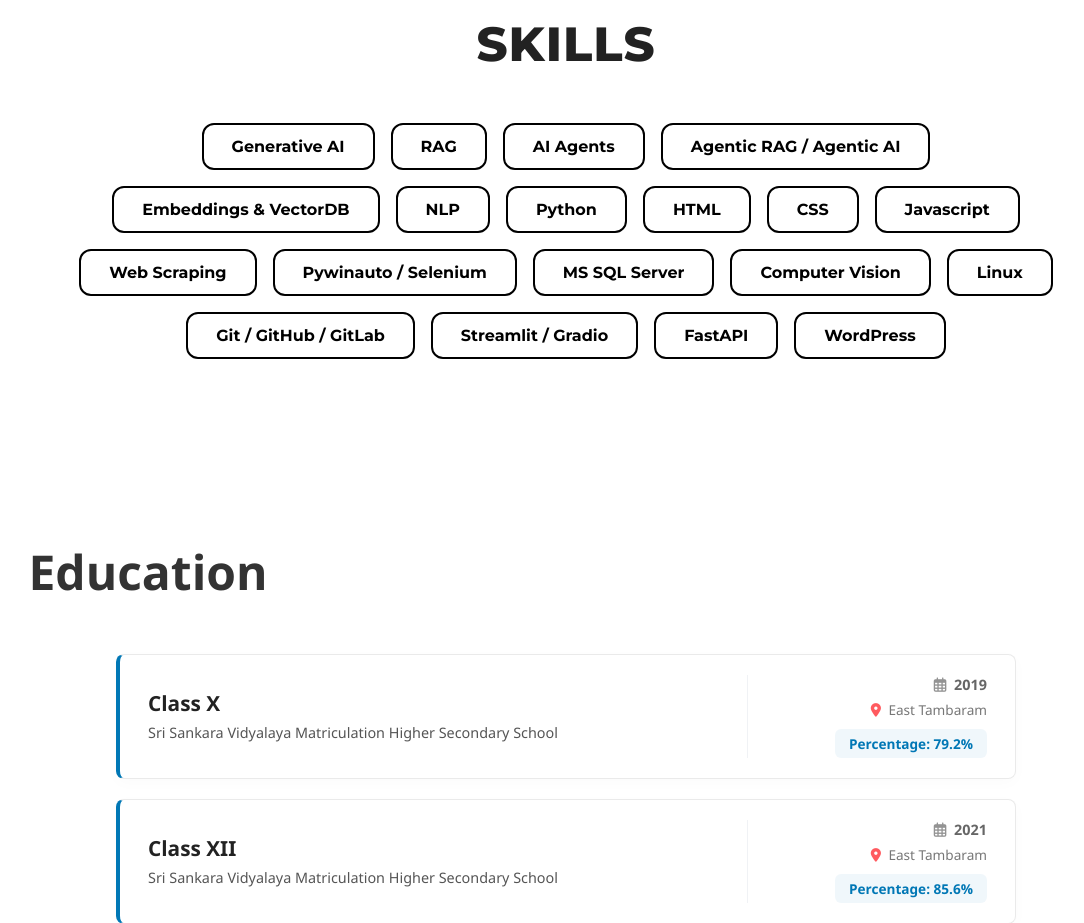
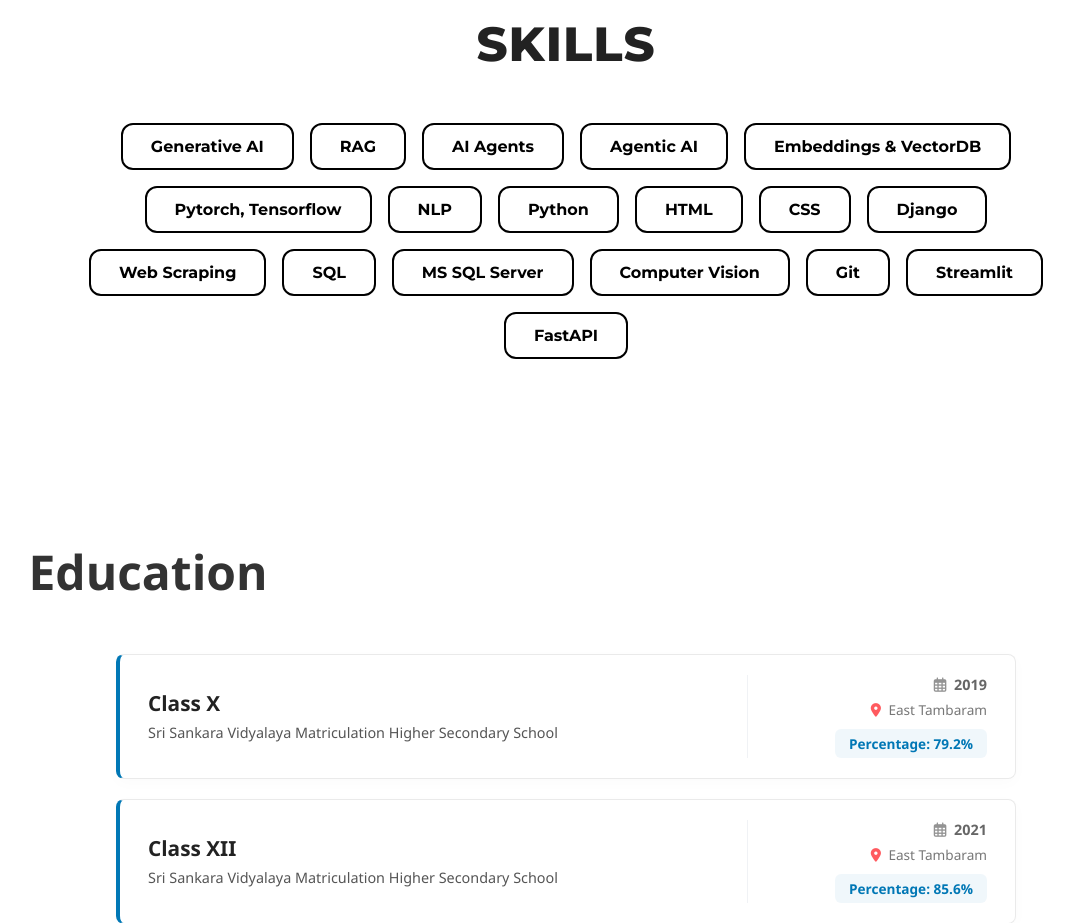
Before and after one commit to mithun-28/mithun-ai, a plain HTML site: page index.html in a window 1280 px wide. Shown: the part 2900-3823 px from the top of the page, without its empty margins (74-1158 px from the left). Drawn offline with Linux system fonts and the light colour scheme.

Commit message:
Update index.html

```diff
--- a/index.html
+++ b/index.html
@@ -232,22 +232,21 @@
         <div class="skill-tag">Generative AI</div>
         <div class="skill-tag">RAG</div>
         <div class="skill-tag">AI Agents</div>
-        <div class="skill-tag">Agentic RAG / Agentic AI</div>
+        <div class="skill-tag">Agentic AI</div>
         <div class="skill-tag">Embeddings & VectorDB</div>
+        <div class="skill-tag">Pytorch, Tensorflow</div>
         <div class="skill-tag">NLP</div>
         <div class="skill-tag">Python</div>
         <div class="skill-tag">HTML</div>
         <div class="skill-tag">CSS</div>
-        <div class="skill-tag">Javascript</div>
+        <div class="skill-tag">Django</div>
         <div class="skill-tag">Web Scraping</div>
-        <div class="skill-tag">Pywinauto / Selenium</div>
+        <div class="skill-tag">SQL</div>
         <div class="skill-tag">MS SQL Server</div>
         <div class="skill-tag">Computer Vision</div>
-        <div class="skill-tag">Linux</div>
-        <div class="skill-tag">Git / GitHub / GitLab</div>
-        <div class="skill-tag">Streamlit / Gradio</div>
+        <div class="skill-tag">Git</div>
+        <div class="skill-tag">Streamlit</div>
         <div class="skill-tag">FastAPI</div>
-        <div class="skill-tag">WordPress</div>
     </div>
 </section>
 <section id="education" class="education-section">
```
